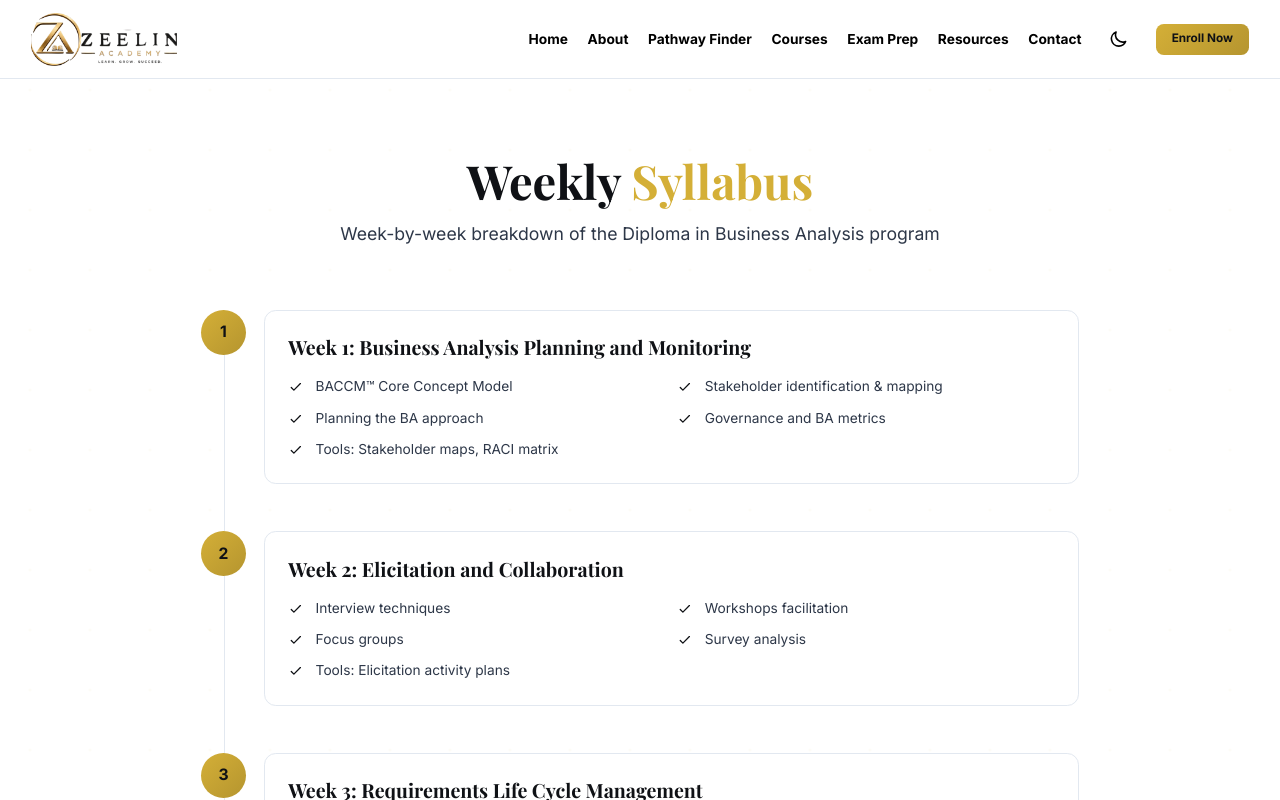
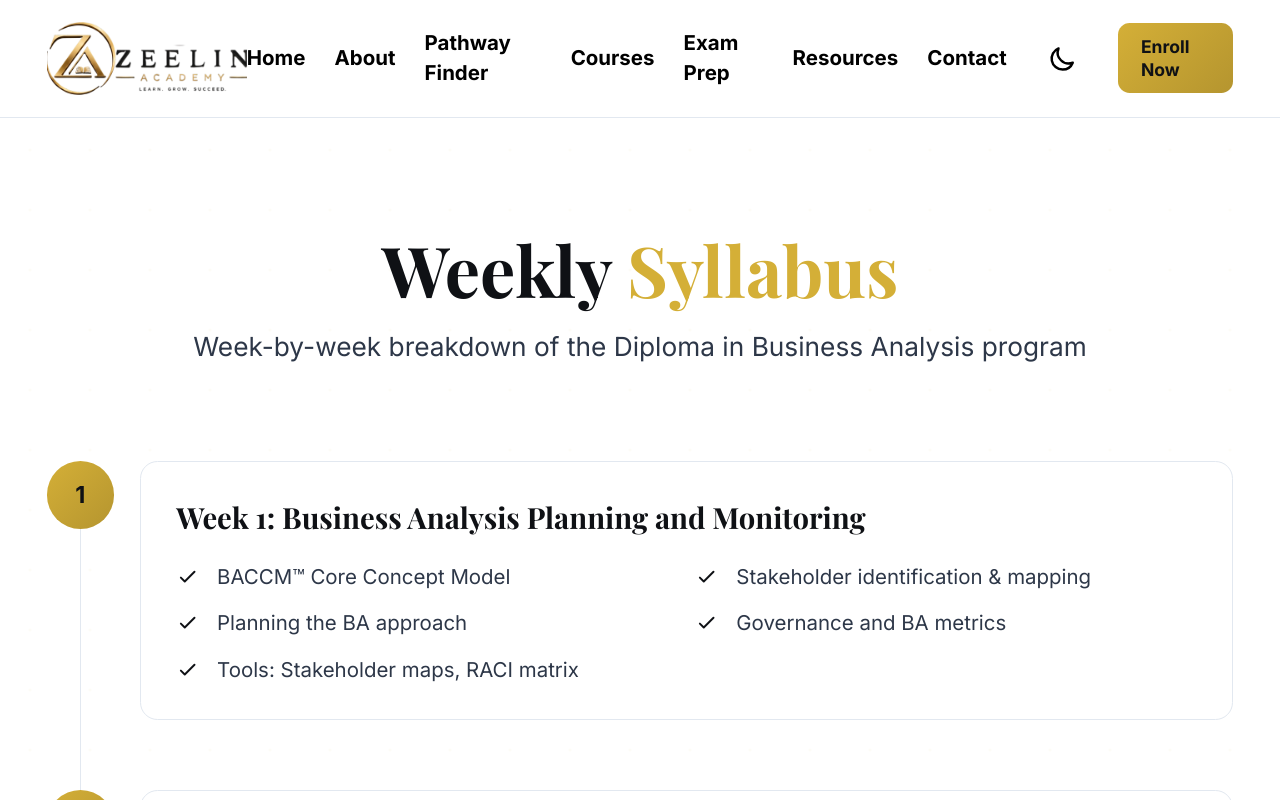
Before and after one commit to WID-LTD/zeelin-academy, a Next.js app in the folder frontend/: page /courses/syllabus in a window 1280 px wide. Shown: the top 800 px of the page. Built offline with nearby package versions, Linux system fonts and the light colour scheme; a web font is replaced by a local one.

Commit message:
DONE-UI-UPSCALE

```diff
--- a/frontend/src/app/courses/syllabus/page.tsx
+++ b/frontend/src/app/courses/syllabus/page.tsx
@@ -25,7 +25,7 @@ export default function SyllabusPage() {
         <div className="max-w-4xl mx-auto">
           {weeks.map((week) => (
             <div key={week.num} className="relative pl-12 pb-12 last:pb-0">
-              <div className="absolute left-[23px] top-0 bottom-0 w-px last:hidden" style={{ backgroundColor: 'var(--border)' }} />
+              <div className="absolute left-[1.4375rem] top-0 bottom-0 w-px last:hidden" style={{ backgroundColor: 'var(--border)' }} />
               <div className="absolute left-0 top-0 w-[2.875rem] h-[2.875rem] rounded-full gold-bg flex items-center justify-center font-bold" style={{ color: 'var(--text-core)' }}>
                 {week.num}
               </div>
--- a/frontend/src/app/globals.css
+++ b/frontend/src/app/globals.css
@@ -48,7 +48,7 @@
 }
 
 html {
-  font-size: clamp(14px, 0.5rem + 0.6vw, 22px);
+  font-size: clamp(14px, 0.5rem + 1.2vw, 36px);
 }
 
 * {
--- a/frontend/src/components/ConversionSection.tsx
+++ b/frontend/src/components/ConversionSection.tsx
@@ -146,7 +146,7 @@ export default function ConversionSection() {
 
             {/* Book 2 - middle back */}
             <AnimatedSection delay={200} duration={800}>
-              <div className="absolute bottom-12 right-[130px] md:right-[160px] w-[8.4375rem] md:w-[9.375rem] h-[11.25rem] md:h-[12.5rem] rotate-[8deg] z-[2] transition-all duration-500 hover:-translate-y-2 hover:rotate-[5deg]">
+              <div className="absolute bottom-12 right-[8.125rem] md:right-[10rem] w-[8.4375rem] md:w-[9.375rem] h-[11.25rem] md:h-[12.5rem] rotate-[8deg] z-[2] transition-all duration-500 hover:-translate-y-2 hover:rotate-[5deg]">
                 <div className="w-full h-full relative rounded-lg overflow-hidden shadow-xl"
                   style={{ backgroundColor: 'var(--bg-card)' }}>
                   <SafeImage src="/book2.png" alt="Business Analysis Book" fill className="object-cover" />
@@ -156,7 +156,7 @@ export default function ConversionSection() {
 
             {/* Book 1 - middle front */}
             <AnimatedSection delay={100} duration={800}>
-              <div className="absolute bottom-16 right-[80px] md:right-[100px] w-[8.75rem] md:w-[10rem] h-[11.5625rem] md:h-[13.125rem] rotate-[3deg] z-[3] transition-all duration-500 hover:-translate-y-2 hover:rotate-[1deg]">
+              <div className="absolute bottom-16 right-[5rem] md:right-[6.25rem] w-[8.75rem] md:w-[10rem] h-[11.5625rem] md:h-[13.125rem] rotate-[3deg] z-[3] transition-all duration-500 hover:-translate-y-2 hover:rotate-[1deg]">
                 <div className="w-full h-full relative rounded-lg overflow-hidden shadow-xl"
                   style={{ backgroundColor: 'var(--bg-card)' }}>
                   <SafeImage src="/book1.png" alt="Business Analysis Book" fill className="object-cover" />
```
